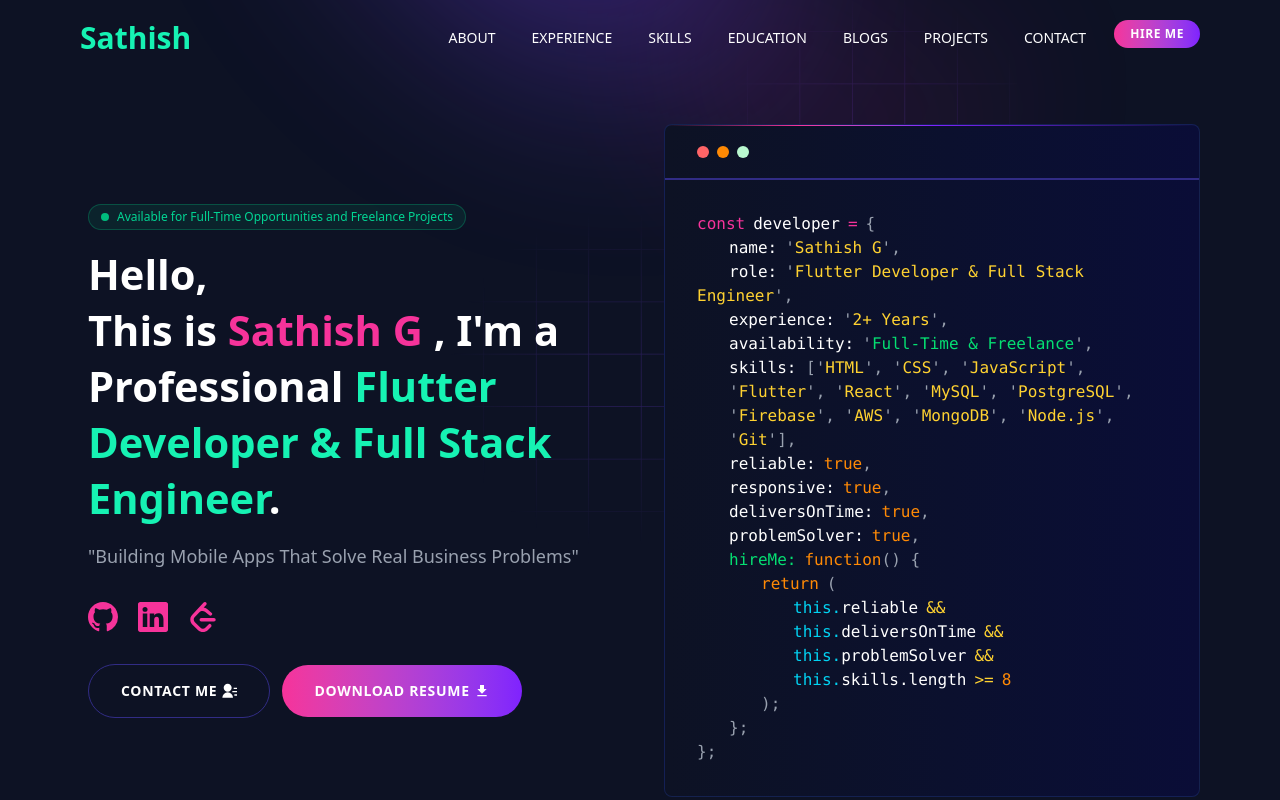
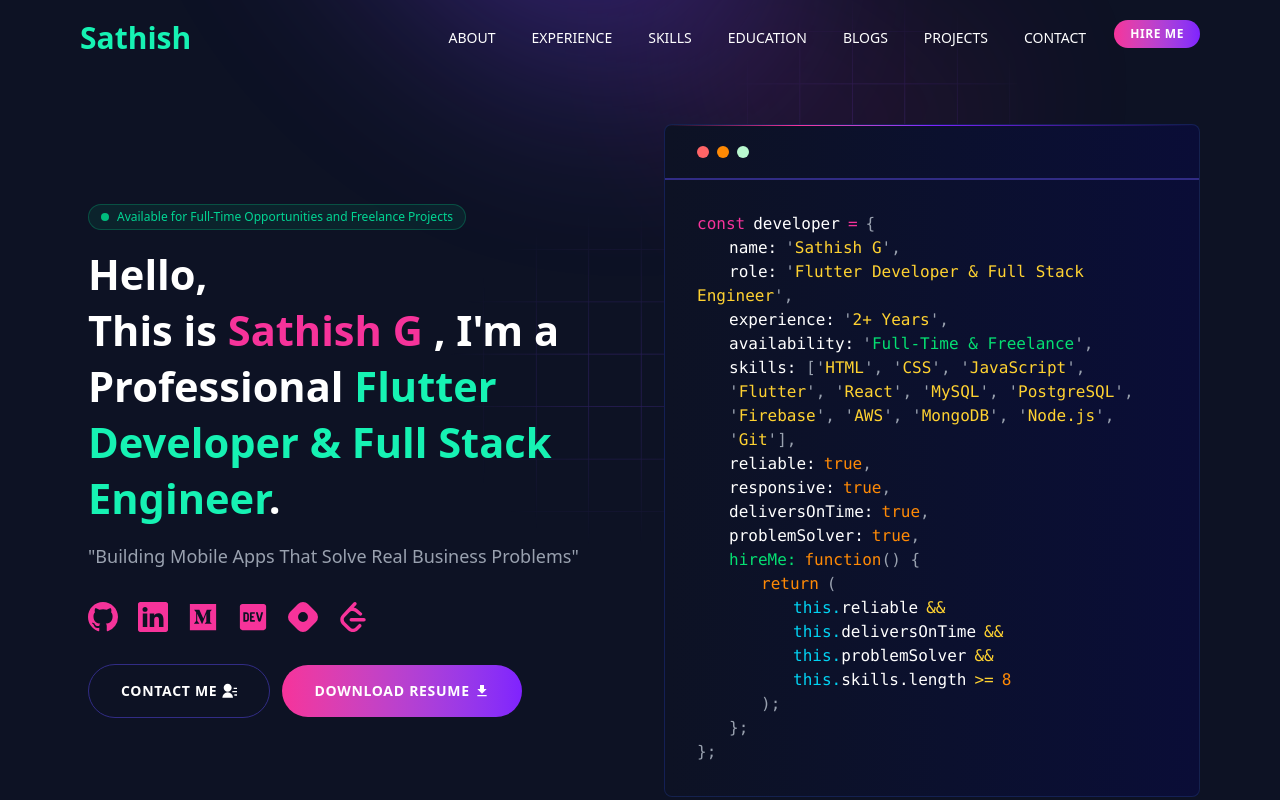
Before and after one commit to Sathish4439/developer-portfolio-main, a React (Vite) app: page / in a window 1280 px wide. Shown: the top 800 px of the page. Built offline with nearby package versions, Linux system fonts and the light colour scheme; no server answers.

Commit message:
feat: implement hero section and add personal configuration data

```diff
--- a/src/components/homepage/hero-section/index.jsx
+++ b/src/components/homepage/hero-section/index.jsx
@@ -1,10 +1,10 @@
 import { personalData } from "@/utils/data/personal-data";
 import { Link } from "react-router-dom";
 import { BsGithub, BsLinkedin } from "react-icons/bs";
-import { FaMedium } from "react-icons/fa";
+import { FaMedium, FaDev } from "react-icons/fa";
 import { MdDownload } from "react-icons/md";
 import { RiContactsFill } from "react-icons/ri";
-import { SiLeetcode } from "react-icons/si";
+import { SiLeetcode, SiHashnode } from "react-icons/si";
 
 function HeroSection() {
   return (
@@ -70,6 +70,30 @@ function HeroSection() {
                 aria-label="Medium Blog"
               >
                 <FaMedium size={30} />
+              </a>
+            )}
+            {personalData.devTo && (
+              <a
+                href={personalData.devTo}
+                target="_blank"
+                rel="noreferrer"
+                className="transition-all text-pink-500 hover:scale-125 duration-300"
+                title="Dev.to Profile"
+                aria-label="Dev.to Profile"
+              >
+                <FaDev size={30} />
+              </a>
+            )}
+            {personalData.hashnode && (
+              <a
+                href={personalData.hashnode}
+                target="_blank"
+                rel="noreferrer"
+                className="transition-all text-pink-500 hover:scale-125 duration-300"
+                title="Hashnode Profile"
+                aria-label="Hashnode Profile"
+              >
+                <SiHashnode size={30} />
               </a>
             )}
             <a
--- a/src/utils/data/personal-data.js
+++ b/src/utils/data/personal-data.js
@@ -16,5 +16,8 @@ export const personalData = {
   stackOverflow: "",
   leetcode: "https://leetcode.com/u/aravindsathish0885/",
   devUsername: "Sathish4439",
+  devTo: "https://dev.to/5119__sathishg_d4ba94816",
+  hashnode: "https://hashnode.com/@sathish4439",
+  medium: "https://medium.com/@aravindsathish0885",
   resume: "/resume.pdf"
 };
--- a/utils/data/personal-data.js
+++ b/utils/data/personal-data.js
@@ -14,6 +14,9 @@ export const personalData = {
   stackOverflow: "",
   leetcode: "https://leetcode.com/u/aravindsathish0885/",
   devUsername: "Sathish4439",
+  devTo: "https://dev.to/5119__sathishg_d4ba94816",
+  hashnode: "https://hashnode.com/@sathish4439",
+  medium: "https://medium.com/@aravindsathish0885",
   resume:
     "https://drive.google.com/file/d/1eyutpKFFhJ9X-qpQGKhUNnVRkB5Wer00/view?usp=sharing",
 };
```
